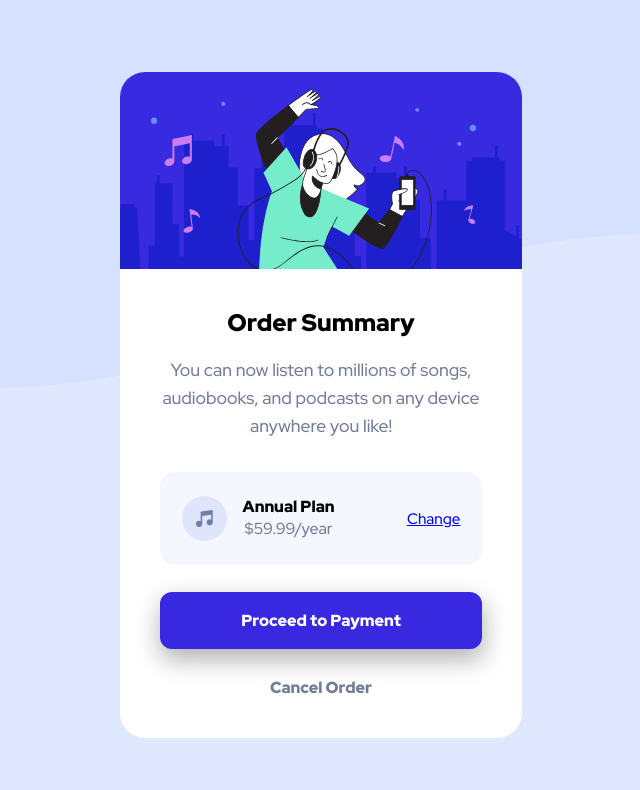
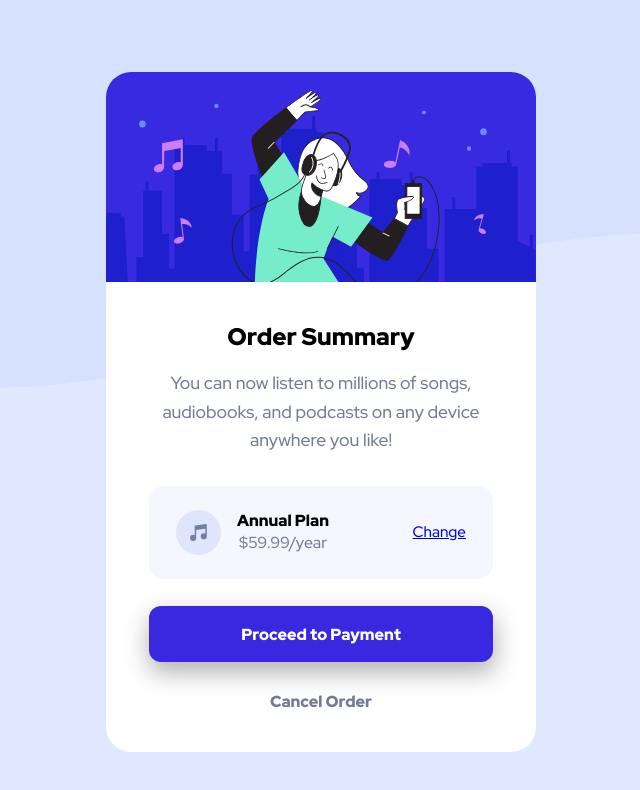
Before and after one commit to tamerlantian/order-summary-component-main, a website: page index.html in a window 1280 px wide. Shown: the whole page, without its empty margins (319-959 px from the left). Drawn offline with Linux system fonts and the light colour scheme.

Commit message:
card width fixed

```diff
--- a/styles/style.css
+++ b/styles/style.css
@@ -26,7 +26,7 @@ body {
 .card {
     margin-left: auto;
     margin-right: auto;
-    max-width: 402px;
+    max-width: 430px;
     margin-top: 4.5em;
     border-radius: 25px;
     background-color: var(--main-bg-neutral);
```
